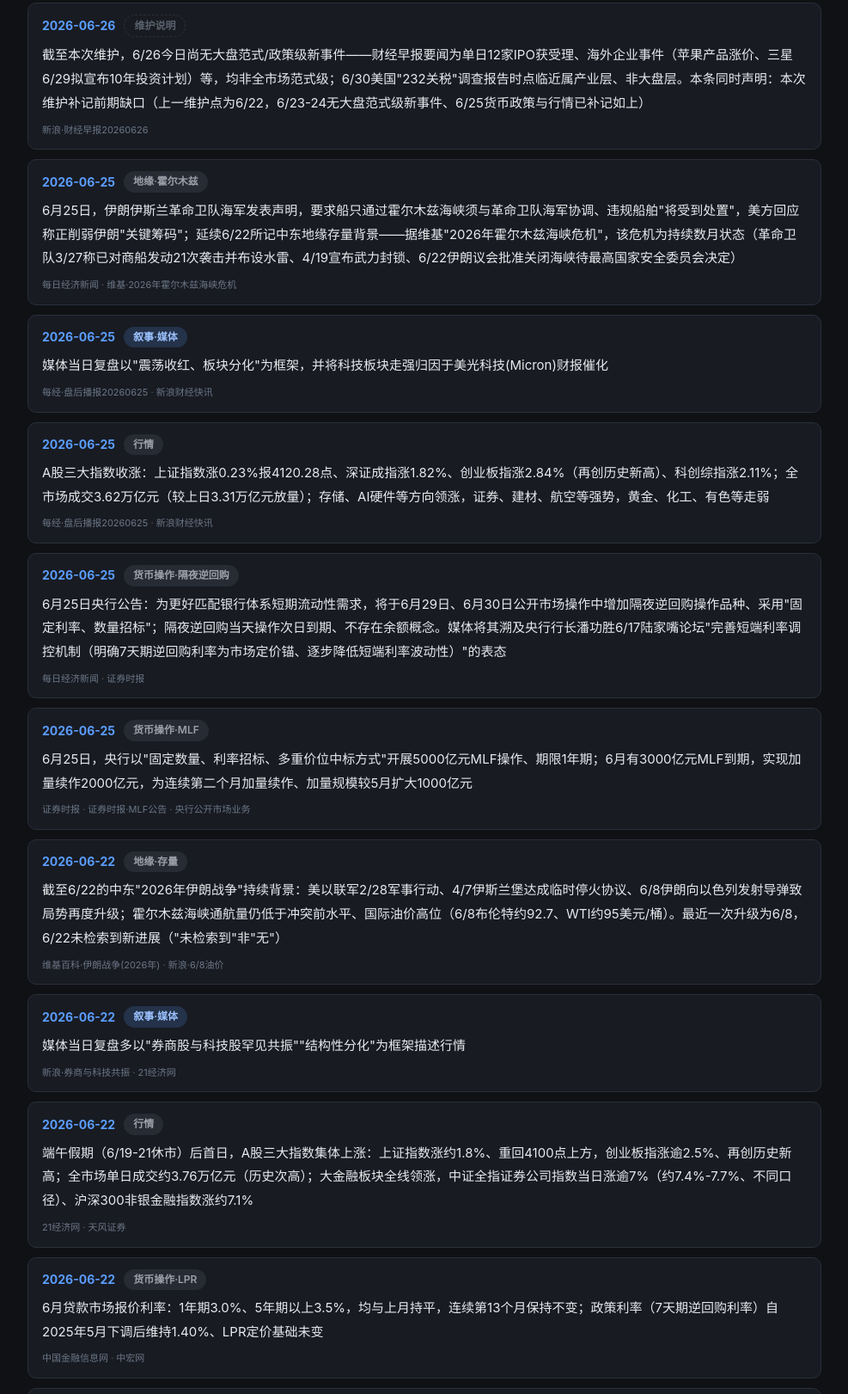
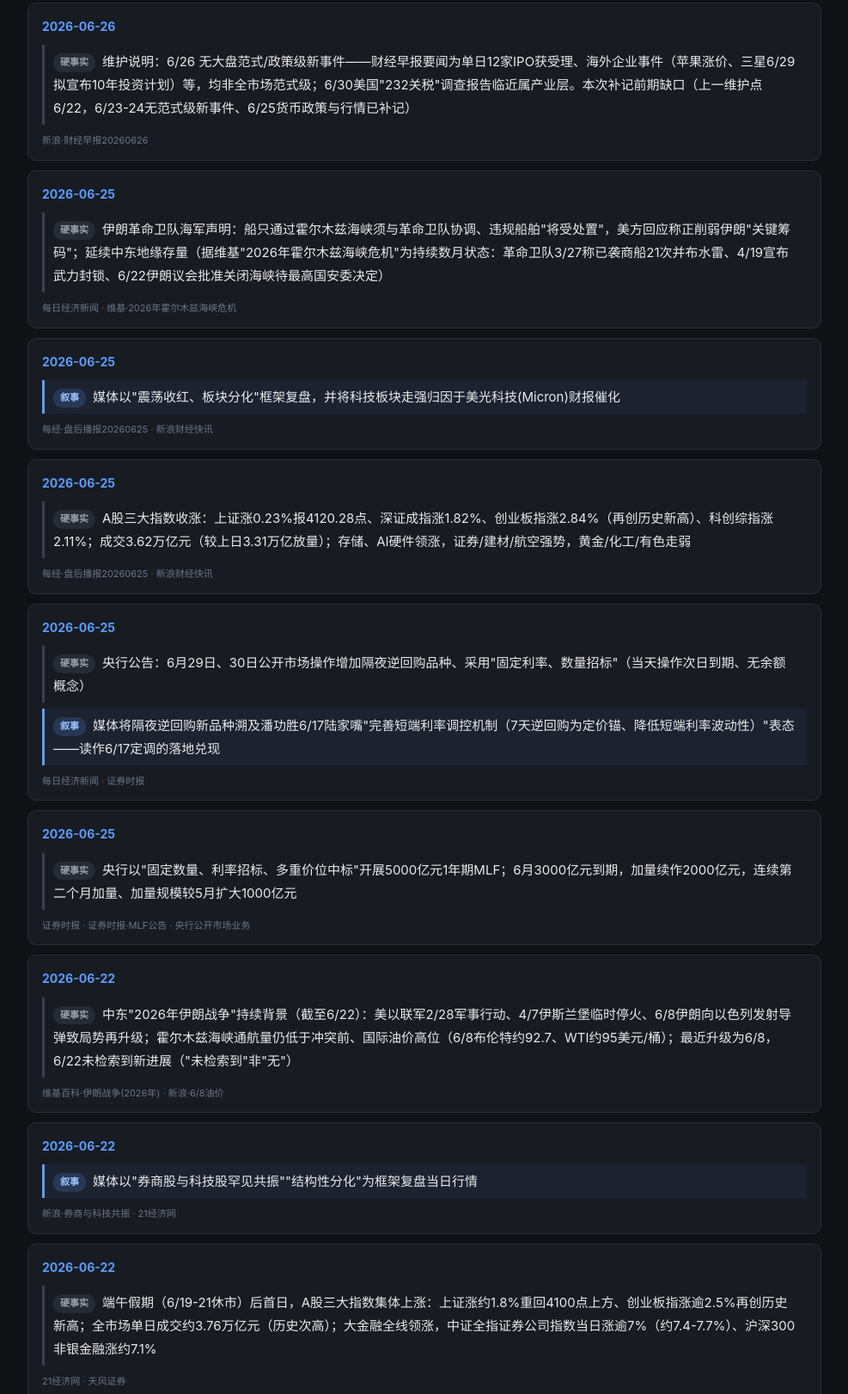
Before and after one commit to jacketcheung1024/voting-share, a plain HTML site: page market.html in a window 1280 px wide. Shown: the part 186-1807 px from the top of the page at 86% size, without its empty margins (146-1133 px from the left). Drawn offline with Linux system fonts and the light colour scheme.

Commit message:
大盘页改双栏：硬事实/叙事事实分开呈现

```diff
--- a/market.html
+++ b/market.html
@@ -19,26 +19,27 @@ blockquote{margin:8px 0;padding:8px 12px;background:#14171d;border-left:3px soli
 .foot{color:var(--mut);font-size:12px;margin-top:40px;border-top:1px solid var(--line);padding-top:12px}
 hr{border:0;border-top:1px solid var(--line);margin:18px 0}code{background:#20242d;padding:1px 5px;border-radius:4px}
 .mcard{background:var(--card);border:1px solid var(--line);border-radius:10px;padding:13px 16px;margin:11px 0}
-.mhead{display:flex;align-items:center;gap:10px;margin-bottom:7px;flex-wrap:wrap}
+.mhead{margin-bottom:8px}
 .mdate{font-weight:700;color:var(--accent);font-size:14px}
-.ktag{font-size:12px;padding:2px 11px;border-radius:20px;font-weight:600;white-space:nowrap}
-.k-narr{background:rgba(91,157,255,.18);color:#9cc2ff}
-.k-hard{background:#262b34;color:var(--mut)}
-.k-mut{background:transparent;color:#5a616b;border:1px dashed var(--line)}
-.mbody{line-height:1.85;font-size:15px}
-.msrc{margin-top:8px;font-size:11px;color:#5a616b;word-break:break-all}
+.mb{margin:7px 0;line-height:1.8;font-size:15px;padding:6px 10px;border-left:3px solid var(--line)}
+.b-hard{border-left-color:#3a4150}
+.b-narr{border-left-color:var(--accent);background:rgba(91,157,255,.06)}
+.blab{display:inline-block;font-size:11px;font-weight:700;margin-right:8px;padding:1px 8px;border-radius:10px;vertical-align:middle}
+.b-hard .blab{background:#262b34;color:var(--mut)}
+.b-narr .blab{background:rgba(91,157,255,.18);color:#9cc2ff}
+.msrc{margin-top:9px;font-size:11px;color:#5a616b;word-break:break-all}
 .msrc a{color:#6b7686}
-</style></head><body><div class="wrap"><div class="nav"><a href="index.html">总览</a><a href="market.html">大盘分析</a><a href="picks.html">选票结果</a></div><h1>大盘分析状况</h1><p class="sub">认识地图大盘层 · 🔵叙事事实=谁在用什么框架讲 / ⚪硬事实=客观事件 · 新→旧</p><div class="mcard"><div class="mhead"><span class="mdate">2026-06-26</span><span class="ktag k-mut">维护说明</span></div><div class="mbody">截至本次维护，6/26今日尚无大盘范式/政策级新事件——财经早报要闻为单日12家IPO获受理、海外企业事件（苹果产品涨价、三星6/29拟宣布10年投资计划）等，均非全市场范式级；6/30美国&quot;232关税&quot;调查报告时点临近属产业层、非大盘层。本条同时声明：本次维护补记前期缺口（上一维护点为6/22，6/23-24无大盘范式级新事件、6/25货币政策与行情已补记如上）</div><div class="msrc"><a href="https://finance.sina.com.cn/stock/y/2026-06-26/doc-iniesvka5219438.shtml" target="_blank">新浪·财经早报20260626</a></div></div>
-<div class="mcard"><div class="mhead"><span class="mdate">2026-06-25</span><span class="ktag k-hard">地缘·霍尔木兹</span></div><div class="mbody">6月25日，伊朗伊斯兰革命卫队海军发表声明，要求船只通过霍尔木兹海峡须与革命卫队海军协调、违规船舶&quot;将受到处置&quot;，美方回应称正削弱伊朗&quot;关键筹码&quot;；延续6/22所记中东地缘存量背景——据维基&quot;2026年霍尔木兹海峡危机&quot;，该危机为持续数月状态（革命卫队3/27称已对商船发动21次袭击并布设水雷、4/19宣布武力封锁、6/22伊朗议会批准关闭海峡待最高国家安全委员会决定）</div><div class="msrc"><a href="https://www.nbd.com.cn/articles/2026-06-25/4436875.html" target="_blank">每日经济新闻</a> · <a href="https://zh.wikipedia.org/zh-cn/2026%E5%B9%B4%E9%9C%8D%E7%88%BE%E6%9C%A8%E8%8C%B2%E6%B5%B7%E5%B3%BD%E5%8D%B1%E6%A9%9F" target="_blank">维基·2026年霍尔木兹海峡危机</a></div></div>
-<div class="mcard"><div class="mhead"><span class="mdate">2026-06-25</span><span class="ktag k-narr">叙事·媒体</span></div><div class="mbody">媒体当日复盘以&quot;震荡收红、板块分化&quot;为框架，并将科技板块走强归因于美光科技(Micron)财报催化</div><div class="msrc"><a href="https://www.nbd.com.cn/articles/2026-06-25/4437550.html" target="_blank">每经·盘后播报20260625</a> · <a href="https://finance.sina.com.cn/headline/2026-06-25/doc-inieqnaz7844605.shtml" target="_blank">新浪财经快讯</a></div></div>
-<div class="mcard"><div class="mhead"><span class="mdate">2026-06-25</span><span class="ktag k-hard">行情</span></div><div class="mbody">A股三大指数收涨：上证指数涨0.23%报4120.28点、深证成指涨1.82%、创业板指涨2.84%（再创历史新高）、科创综指涨2.11%；全市场成交3.62万亿元（较上日3.31万亿元放量）；存储、AI硬件等方向领涨，证券、建材、航空等强势，黄金、化工、有色等走弱</div><div class="msrc"><a href="https://www.nbd.com.cn/articles/2026-06-25/4437550.html" target="_blank">每经·盘后播报20260625</a> · <a href="https://finance.sina.com.cn/headline/2026-06-25/doc-inieqnaz7844605.shtml" target="_blank">新浪财经快讯</a></div></div>
-<div class="mcard"><div class="mhead"><span class="mdate">2026-06-25</span><span class="ktag k-hard">货币操作·隔夜逆回购</span></div><div class="mbody">6月25日央行公告：为更好匹配银行体系短期流动性需求，将于6月29日、6月30日公开市场操作中增加隔夜逆回购操作品种、采用&quot;固定利率、数量招标&quot;；隔夜逆回购当天操作次日到期、不存在余额概念。媒体将其溯及央行行长潘功胜6/17陆家嘴论坛&quot;完善短端利率调控机制（明确7天期逆回购利率为市场定价锚、逐步降低短端利率波动性）&quot;的表态</div><div class="msrc"><a href="https://www.nbd.com.cn/articles/2026-06-25/4437023.html" target="_blank">每日经济新闻</a> · <a href="https://www.stcn.com/article/detail/3979109.html" target="_blank">证券时报</a></div></div>
-<div class="mcard"><div class="mhead"><span class="mdate">2026-06-25</span><span class="ktag k-hard">货币操作·MLF</span></div><div class="mbody">6月25日，央行以&quot;固定数量、利率招标、多重价位中标方式&quot;开展5000亿元MLF操作、期限1年期；6月有3000亿元MLF到期，实现加量续作2000亿元，为连续第二个月加量续作、加量规模较5月扩大1000亿元</div><div class="msrc"><a href="https://www.stcn.com/article/detail/3979109.html" target="_blank">证券时报</a> · <a href="https://www.stcn.com/article/detail/3977800.html" target="_blank">证券时报·MLF公告</a> · <a href="https://www.pbc.gov.cn/zhengcehuobisi/125207/125213/125431/index.html" target="_blank">央行公开市场业务</a></div></div>
-<div class="mcard"><div class="mhead"><span class="mdate">2026-06-22</span><span class="ktag k-hard">地缘·存量</span></div><div class="mbody">截至6/22的中东&quot;2026年伊朗战争&quot;持续背景：美以联军2/28军事行动、4/7伊斯兰堡达成临时停火协议、6/8伊朗向以色列发射导弹致局势再度升级；霍尔木兹海峡通航量仍低于冲突前水平、国际油价高位（6/8布伦特约92.7、WTI约95美元/桶）。最近一次升级为6/8，6/22未检索到新进展（&quot;未检索到&quot;非&quot;无&quot;）</div><div class="msrc"><a href="https://zh.wikipedia.org/zh-cn/%E4%BC%8A%E6%9C%97%E6%88%B0%E7%88%AD_(2026%E5%B9%B4)" target="_blank">维基百科·伊朗战争(2026年)</a> · <a href="https://finance.sina.com.cn/stock/usstock/c/2026-06-08/doc-iniarzfy7295576.shtml" target="_blank">新浪·6/8油价</a></div></div>
-<div class="mcard"><div class="mhead"><span class="mdate">2026-06-22</span><span class="ktag k-narr">叙事·媒体</span></div><div class="mbody">媒体当日复盘多以&quot;券商股与科技股罕见共振&quot;&quot;结构性分化&quot;为框架描述行情</div><div class="msrc"><a href="https://finance.sina.com.cn/roll/2026-06-22/doc-iniehwmn0188890.shtml" target="_blank">新浪·券商与科技共振</a> · <a href="https://www.21jingji.com/article/20260622/herald/fa0509d66c9a2a626a7fb75b2b062e1e.html" target="_blank">21经济网</a></div></div>
-<div class="mcard"><div class="mhead"><span class="mdate">2026-06-22</span><span class="ktag k-hard">行情</span></div><div class="mbody">端午假期（6/19-21休市）后首日，A股三大指数集体上涨：上证指数涨约1.8%、重回4100点上方，创业板指涨逾2.5%、再创历史新高；全市场单日成交约3.76万亿元（历史次高）；大金融板块全线领涨，中证全指证券公司指数当日涨逾7%（约7.4%-7.7%、不同口径）、沪深300非银金融指数涨约7.1%</div><div class="msrc"><a href="https://www.21jingji.com/article/20260622/herald/fa0509d66c9a2a626a7fb75b2b062e1e.html" target="_blank">21经济网</a> · <a href="https://www.stcn.com/article/detail/3975964.html" target="_blank">天风证券</a></div></div>
-<div class="mcard"><div class="mhead"><span class="mdate">2026-06-22</span><span class="ktag k-hard">货币操作·LPR</span></div><div class="mbody">6月贷款市场报价利率：1年期3.0%、5年期以上3.5%，均与上月持平，连续第13个月保持不变；政策利率（7天期逆回购利率）自2025年5月下调后维持1.40%、LPR定价基础未变</div><div class="msrc"><a href="https://www.cnfin.com/hs-lb/detail/20260622/4429713_1.html" target="_blank">中国金融信息网</a> · <a href="https://www.zhonghongwang.com/show-257-464094-1.html" target="_blank">中宏网</a></div></div>
-<div class="mcard"><div class="mhead"><span class="mdate">2026-06-20</span><span class="ktag k-hard">政策文件·离岸金融</span></div><div class="mbody">央行、发改委、金融监管总局、证监会、外汇局、上海市政府联合印发《上海国际金融中心发展离岸金融行动方案》，首次为上海离岸金融体系确立&quot;三步走&quot;时间表：2027年末初步建立适应离岸金融业务的业务规则、2030年末逐步形成相对成熟的离岸金融制度与法治体系、2035年末成为离岸在岸高水平统筹协调发展的战略枢纽</div><div class="msrc"><a href="https://k.sina.com.cn/article_5953466437_162dab0450670asrn4.html" target="_blank">财经早报(k.sina)</a> · <a href="https://www.cnr.cn/news/20260618/t20260618_527666235.shtml" target="_blank">央广</a></div></div>
-<div class="mcard"><div class="mhead"><span class="mdate">2026-06-18</span><span class="ktag k-hard">美联储FOMC决议</span></div><div class="mbody">维持联邦基金利率目标区间3.50%-3.75%不变，连续第四次按兵不动；新任主席沃什(Warsh)首次主持，声明文本约130词（4月约340词），新设沟通 / 资产负债表 / 数据来源 / 生产力与就业 / 通胀框架五个工作组；点阵图18位官员中半数支持年内加息（1人主张+75bp、5人+50bp、3人+25bp、8人维持、仅1人主张-25bp）；同期美国货币市场已计入年内（约10月）加息25bp预期</div><div class="msrc"><a href="https://m.sohu.com/a/1038362268_121948396" target="_blank">搜狐·连平点评</a> · <a href="https://www.cls.cn/detail/2272439" target="_blank">财联社</a> · <a href="https://www.stcn.com/article/detail/3967670.html" target="_blank">证券时报·沃什发声</a></div></div>
-<div class="mcard"><div class="mhead"><span class="mdate">2026-06-17</span><span class="ktag k-narr">叙事·官方(证监会·陆家嘴)</span></div><div class="mbody">证监会主席吴清主题演讲：持续深化科创板 / 创业板&quot;两创&quot;改革，科创板第五套上市标准扩围至人工智能领域，明确&quot;积极支持人工智能企业上市&quot;、支持量子科技 / 生物制造 / 具身智能等硬科技企业科创板上市、实施未来产业发展战略；推动主动ETF、商业不动产REITs试点，引导养老金 / 保险资金加大股权投资力度</div><div class="msrc"><a href="https://www.bjnews.com.cn/detail/1781674456129708.html" target="_blank">新京报·演讲全文</a> · <a href="https://www.21jingji.com/article/20260617/herald/f2d42a6311df71c216dcc9f11164707d.html" target="_blank">21经济网</a></div></div>
-<div class="mcard"><div class="mhead"><span class="mdate">2026-06-17</span><span class="ktag k-narr">叙事·官方(央行·陆家嘴)</span></div><div class="mbody">论坛主题&quot;全球治理倡议下的金融发展与合作&quot;，国务院副总理何立峰出席开幕式；央行行长潘功胜主题演讲&quot;中国金融结构的变迁和金融市场现代化&quot;，宣布将推进：完善短端利率调控机制（明确7天期逆回购利率为市场定价锚、短端利率波动性逐步降低）、创设境外央行回购工具、上海自贸区开展离岸人民币外汇交易试点（授权工 / 农 / 中 / 建 / 交 / 中信6家银行）、研究设立特定情景非银流动性支持宏观审慎工具；披露2025年社融增量中债券+股票直接融资合计占比47%、首次超过贷款占比45%</div><div class="msrc"><a href="http://m.safe.gov.cn/safe/2026/0617/27580.html" target="_blank">外汇局·演讲全文</a> · <a href="https://finance.sina.com.cn/wm/2026-06-17/doc-inicsvwv3866536.shtml" target="_blank">新浪·演讲全文</a> · <a href="https://www.cnr.cn/news/20260618/t20260618_527666235.shtml" target="_blank">央广</a></div></div><div class="foot">认识浪潮选股系统 · 自动生成于 2026-06-26 19:30。仅供学习交流，非投资建议。</div></div></body></html>
+</style></head><body><div class="wrap"><div class="nav"><a href="index.html">总览</a><a href="market.html">大盘分析</a><a href="picks.html">选票结果</a></div><h1>大盘分析状况</h1><p class="sub">认识地图大盘层 · 🔵叙事事实=谁在用什么框架讲 / ⚪硬事实=客观事件 · 新→旧</p><div class="mcard"><div class="mhead"><span class="mdate">2026-06-26</span></div><div class="mb b-hard"><span class="blab">硬事实</span>维护说明：6/26 无大盘范式/政策级新事件——财经早报要闻为单日12家IPO获受理、海外企业事件（苹果涨价、三星6/29拟宣布10年投资计划）等，均非全市场范式级；6/30美国&quot;232关税&quot;调查报告临近属产业层。本次补记前期缺口（上一维护点6/22，6/23-24无范式级新事件、6/25货币政策与行情已补记）</div><div class="msrc"><a href="https://finance.sina.com.cn/stock/y/2026-06-26/doc-iniesvka5219438.shtml" target="_blank">新浪·财经早报20260626</a></div></div>
+<div class="mcard"><div class="mhead"><span class="mdate">2026-06-25</span></div><div class="mb b-hard"><span class="blab">硬事实</span>伊朗革命卫队海军声明：船只通过霍尔木兹海峡须与革命卫队协调、违规船舶&quot;将受处置&quot;，美方回应称正削弱伊朗&quot;关键筹码&quot;；延续中东地缘存量（据维基&quot;2026年霍尔木兹海峡危机&quot;为持续数月状态：革命卫队3/27称已袭商船21次并布水雷、4/19宣布武力封锁、6/22伊朗议会批准关闭海峡待最高国安委决定）</div><div class="msrc"><a href="https://www.nbd.com.cn/articles/2026-06-25/4436875.html" target="_blank">每日经济新闻</a> · <a href="https://zh.wikipedia.org/zh-cn/2026%E5%B9%B4%E9%9C%8D%E7%88%BE%E6%9C%A8%E8%8C%B2%E6%B5%B7%E5%B3%BD%E5%8D%B1%E6%A9%9F" target="_blank">维基·2026年霍尔木兹海峡危机</a></div></div>
+<div class="mcard"><div class="mhead"><span class="mdate">2026-06-25</span></div><div class="mb b-narr"><span class="blab">叙事</span>媒体以&quot;震荡收红、板块分化&quot;框架复盘，并将科技板块走强归因于美光科技(Micron)财报催化</div><div class="msrc"><a href="https://www.nbd.com.cn/articles/2026-06-25/4437550.html" target="_blank">每经·盘后播报20260625</a> · <a href="https://finance.sina.com.cn/headline/2026-06-25/doc-inieqnaz7844605.shtml" target="_blank">新浪财经快讯</a></div></div>
+<div class="mcard"><div class="mhead"><span class="mdate">2026-06-25</span></div><div class="mb b-hard"><span class="blab">硬事实</span>A股三大指数收涨：上证涨0.23%报4120.28点、深证成指涨1.82%、创业板指涨2.84%（再创历史新高）、科创综指涨2.11%；成交3.62万亿元（较上日3.31万亿放量）；存储、AI硬件领涨，证券/建材/航空强势，黄金/化工/有色走弱</div><div class="msrc"><a href="https://www.nbd.com.cn/articles/2026-06-25/4437550.html" target="_blank">每经·盘后播报20260625</a> · <a href="https://finance.sina.com.cn/headline/2026-06-25/doc-inieqnaz7844605.shtml" target="_blank">新浪财经快讯</a></div></div>
+<div class="mcard"><div class="mhead"><span class="mdate">2026-06-25</span></div><div class="mb b-hard"><span class="blab">硬事实</span>央行公告：6月29日、30日公开市场操作增加隔夜逆回购品种、采用&quot;固定利率、数量招标&quot;（当天操作次日到期、无余额概念）</div><div class="mb b-narr"><span class="blab">叙事</span>媒体将隔夜逆回购新品种溯及潘功胜6/17陆家嘴&quot;完善短端利率调控机制（7天逆回购为定价锚、降低短端利率波动性）&quot;表态——读作6/17定调的落地兑现</div><div class="msrc"><a href="https://www.nbd.com.cn/articles/2026-06-25/4437023.html" target="_blank">每日经济新闻</a> · <a href="https://www.stcn.com/article/detail/3979109.html" target="_blank">证券时报</a></div></div>
+<div class="mcard"><div class="mhead"><span class="mdate">2026-06-25</span></div><div class="mb b-hard"><span class="blab">硬事实</span>央行以&quot;固定数量、利率招标、多重价位中标&quot;开展5000亿元1年期MLF；6月3000亿元到期，加量续作2000亿元，连续第二个月加量、加量规模较5月扩大1000亿元</div><div class="msrc"><a href="https://www.stcn.com/article/detail/3979109.html" target="_blank">证券时报</a> · <a href="https://www.stcn.com/article/detail/3977800.html" target="_blank">证券时报·MLF公告</a> · <a href="https://www.pbc.gov.cn/zhengcehuobisi/125207/125213/125431/index.html" target="_blank">央行公开市场业务</a></div></div>
+<div class="mcard"><div class="mhead"><span class="mdate">2026-06-22</span></div><div class="mb b-hard"><span class="blab">硬事实</span>中东&quot;2026年伊朗战争&quot;持续背景（截至6/22）：美以联军2/28军事行动、4/7伊斯兰堡临时停火、6/8伊朗向以色列发射导弹致局势再升级；霍尔木兹海峡通航量仍低于冲突前、国际油价高位（6/8布伦特约92.7、WTI约95美元/桶）；最近升级为6/8，6/22未检索到新进展（&quot;未检索到&quot;非&quot;无&quot;）</div><div class="msrc"><a href="https://zh.wikipedia.org/zh-cn/%E4%BC%8A%E6%9C%97%E6%88%B0%E7%88%AD_(2026%E5%B9%B4)" target="_blank">维基百科·伊朗战争(2026年)</a> · <a href="https://finance.sina.com.cn/stock/usstock/c/2026-06-08/doc-iniarzfy7295576.shtml" target="_blank">新浪·6/8油价</a></div></div>
+<div class="mcard"><div class="mhead"><span class="mdate">2026-06-22</span></div><div class="mb b-narr"><span class="blab">叙事</span>媒体以&quot;券商股与科技股罕见共振&quot;&quot;结构性分化&quot;为框架复盘当日行情</div><div class="msrc"><a href="https://finance.sina.com.cn/roll/2026-06-22/doc-iniehwmn0188890.shtml" target="_blank">新浪·券商与科技共振</a> · <a href="https://www.21jingji.com/article/20260622/herald/fa0509d66c9a2a626a7fb75b2b062e1e.html" target="_blank">21经济网</a></div></div>
+<div class="mcard"><div class="mhead"><span class="mdate">2026-06-22</span></div><div class="mb b-hard"><span class="blab">硬事实</span>端午假期（6/19-21休市）后首日，A股三大指数集体上涨：上证涨约1.8%重回4100点上方、创业板指涨逾2.5%再创历史新高；全市场单日成交约3.76万亿元（历史次高）；大金融全线领涨，中证全指证券公司指数当日涨逾7%（约7.4-7.7%）、沪深300非银金融涨约7.1%</div><div class="msrc"><a href="https://www.21jingji.com/article/20260622/herald/fa0509d66c9a2a626a7fb75b2b062e1e.html" target="_blank">21经济网</a> · <a href="https://www.stcn.com/article/detail/3975964.html" target="_blank">天风证券</a></div></div>
+<div class="mcard"><div class="mhead"><span class="mdate">2026-06-22</span></div><div class="mb b-hard"><span class="blab">硬事实</span>6月LPR：1年期3.0%、5年期以上3.5%，均与上月持平（连续第13个月不变）；政策利率（7天逆回购）维持1.40%、LPR定价基础未变</div><div class="msrc"><a href="https://www.cnfin.com/hs-lb/detail/20260622/4429713_1.html" target="_blank">中国金融信息网</a> · <a href="https://www.zhonghongwang.com/show-257-464094-1.html" target="_blank">中宏网</a></div></div>
+<div class="mcard"><div class="mhead"><span class="mdate">2026-06-20</span></div><div class="mb b-hard"><span class="blab">硬事实</span>央行、发改委、金融监管总局、证监会、外汇局、上海市政府联合印发《上海国际金融中心发展离岸金融行动方案》，确立&quot;三步走&quot;时间表：2027年末初步建立离岸金融业务规则、2030年末形成相对成熟的离岸金融制度与法治体系、2035年末成为离岸在岸高水平统筹协调发展的战略枢纽</div><div class="msrc"><a href="https://k.sina.com.cn/article_5953466437_162dab0450670asrn4.html" target="_blank">财经早报(k.sina)</a> · <a href="https://www.cnr.cn/news/20260618/t20260618_527666235.shtml" target="_blank">央广</a></div></div>
+<div class="mcard"><div class="mhead"><span class="mdate">2026-06-18</span></div><div class="mb b-hard"><span class="blab">硬事实</span>美联储FOMC维持联邦基金利率3.50%-3.75%不变（连续第四次按兵不动）；新任主席沃什(Warsh)首次主持，声明约130词（4月约340词），新设沟通/资产负债表/数据来源/生产力与就业/通胀框架五个工作组；点阵图18位官员半数支持年内加息（1人+75bp、5人+50bp、3人+25bp、8人维持、仅1人-25bp）；货币市场已计入年内（约10月）加息25bp预期</div><div class="mb b-narr"><span class="blab">叙事</span>新主席沃什以&quot;精简声明（130词 vs 340）+ 设5个工作组&quot;重塑美联储沟通框架；点阵图半数支持加息 = 政策立场较4月偏鹰，市场据此计入年内加息</div><div class="msrc"><a href="https://m.sohu.com/a/1038362268_121948396" target="_blank">搜狐·连平点评</a> · <a href="https://www.cls.cn/detail/2272439" target="_blank">财联社</a> · <a href="https://www.stcn.com/article/detail/3967670.html" target="_blank">证券时报·沃什发声</a></div></div>
+<div class="mcard"><div class="mhead"><span class="mdate">2026-06-17</span></div><div class="mb b-hard"><span class="blab">硬事实</span>证监会主席吴清陆家嘴论坛主题演讲；宣布：持续深化科创板/创业板&quot;两创&quot;改革，科创板第五套上市标准扩围至人工智能领域（&quot;积极支持人工智能企业上市&quot;）、支持量子科技/生物制造/具身智能等硬科技科创板上市、实施未来产业发展战略；推动主动ETF、商业不动产REITs试点，引导养老金/保险资金加大股权投资力度</div><div class="mb b-narr"><span class="blab">叙事</span>证监会（吴清）以「两创改革 + 硬科技上市主阵地 + 耐心资本」框架定调——把科创板定位为 AI/硬科技企业的上市主场（第五套标准为 AI 扩围），引长线资金（养老/保险）入市</div><div class="msrc"><a href="https://www.bjnews.com.cn/detail/1781674456129708.html" target="_blank">新京报·演讲全文</a> · <a href="https://www.21jingji.com/article/20260617/herald/f2d42a6311df71c216dcc9f11164707d.html" target="_blank">21经济网</a></div></div>
+<div class="mcard"><div class="mhead"><span class="mdate">2026-06-17</span></div><div class="mb b-hard"><span class="blab">硬事实</span>陆家嘴论坛（何立峰出席开幕），央行行长潘功胜主题演讲&quot;中国金融结构的变迁和金融市场现代化&quot;；宣布将推进：完善短端利率调控机制（明确7天期逆回购利率为市场定价锚、短端利率波动性逐步降低）、创设境外央行回购工具、上海自贸区离岸人民币外汇交易试点（授权工/农/中/建/交/中信6家银行）、研究设立特定情景非银流动性支持宏观审慎工具；披露2025年社融增量中债券+股票直接融资合计占比47%、首次超过贷款占比45%</div><div class="mb b-narr"><span class="blab">叙事</span>央行（潘功胜）以「中国金融结构变迁·金融市场现代化」框架定调——讲一个&quot;从信贷/银行主导 → 直接融资/市场主导&quot;的结构转向故事，把&quot;直接融资占比首超信贷（47%&gt;45%）&quot;立为这一转向的标志；短端利率市场化/离岸人民币/非银流动性工具均为该框架的落地动作（指向利率市场化·人民币国际化·资本市场升位）</div><div class="msrc"><a href="http://m.safe.gov.cn/safe/2026/0617/27580.html" target="_blank">外汇局·演讲全文</a> · <a href="https://finance.sina.com.cn/wm/2026-06-17/doc-inicsvwv3866536.shtml" target="_blank">新浪·演讲全文</a> · <a href="https://www.cnr.cn/news/20260618/t20260618_527666235.shtml" target="_blank">央广</a></div></div><div class="foot">认识浪潮选股系统 · 自动生成于 2026-06-26 19:59。仅供学习交流，非投资建议。</div></div></body></html>
```
Also changed, not shown: index.html (+9 -8 lines), picks.html (+9 -8 lines).
